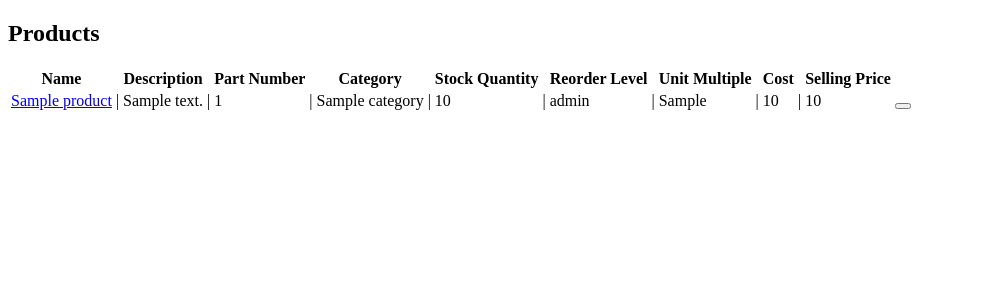
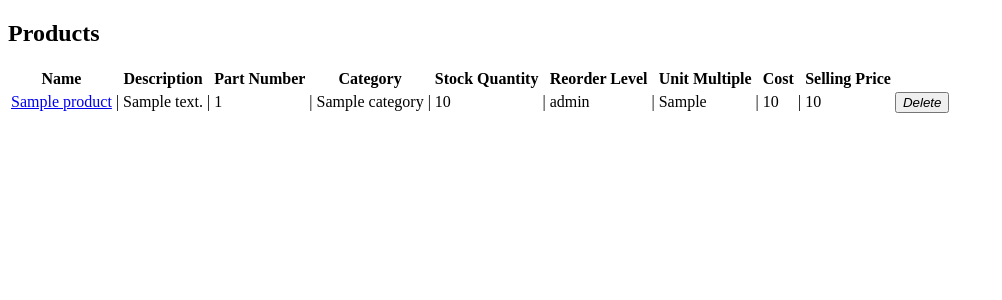
Before and after one commit to murrayscott/project1, a Flask app: page /products in a window 1280 px wide. Shown: the part 70-370 px from the top of the page, without its empty margins (0-1002 px from the left). Run offline with Flask 2, Linux system fonts and the light colour scheme; a database or web service that is not in the repository returns one stand-in record (values such as "Sample title"); some libraries are stand-ins or nearby versions.

Commit message:
added delete by id to products and manufacturer index pages

```diff
--- a/templates/manufacturers/index.html
+++ b/templates/manufacturers/index.html
@@ -31,6 +31,11 @@
     <td>{{ manufacturer.email }}</td>
         <td>|</td>
     <td>{{ manufacturer.website }}</td>
+    <td>
+      <form action="/manufacturers/{{manufacturer.id}}/delete" method="POST">
+        <button><i>Delete</i></button>
+      </form>
+    </td>
   </tr>
   {% endfor %}
 </table>
--- a/templates/products/index.html
+++ b/templates/products/index.html
@@ -43,14 +43,9 @@
     <td>|</td>
     <td>{{ product.selling_price }}</td>
     <td>
-
-      <div class="buttons">
-
-        <form class="delete-form" action="/products/{{product.id}}/delete" method="POST">
-          <button class="trash-button"><i class="fa fa-trash-o fa-3x" style="color:red" aria-hidden="true"></i></button>
-        </form>
-      </div>
-
+      <form action="/products/{{product.id}}/delete" method="POST">
+        <button><i>Delete</i></button>
+      </form>
     </td>
   </tr>
   {% endfor %}
```
